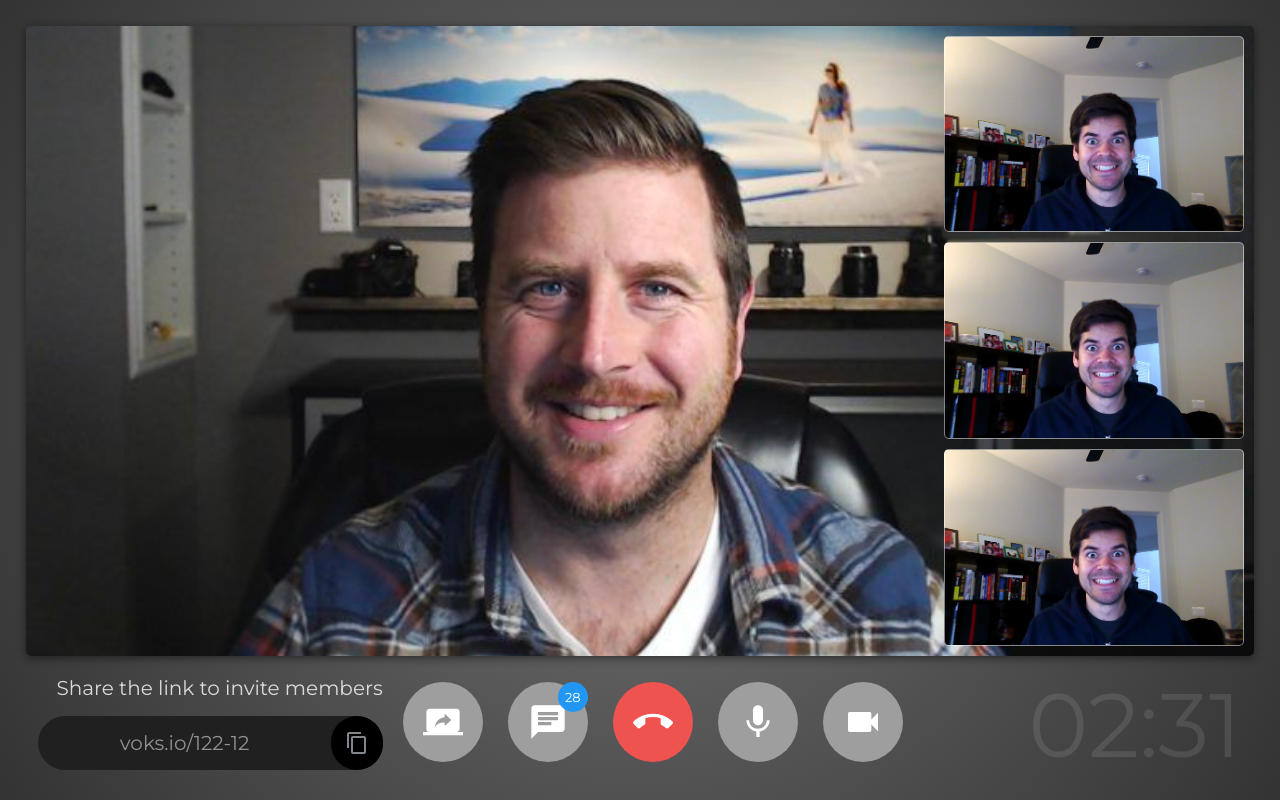
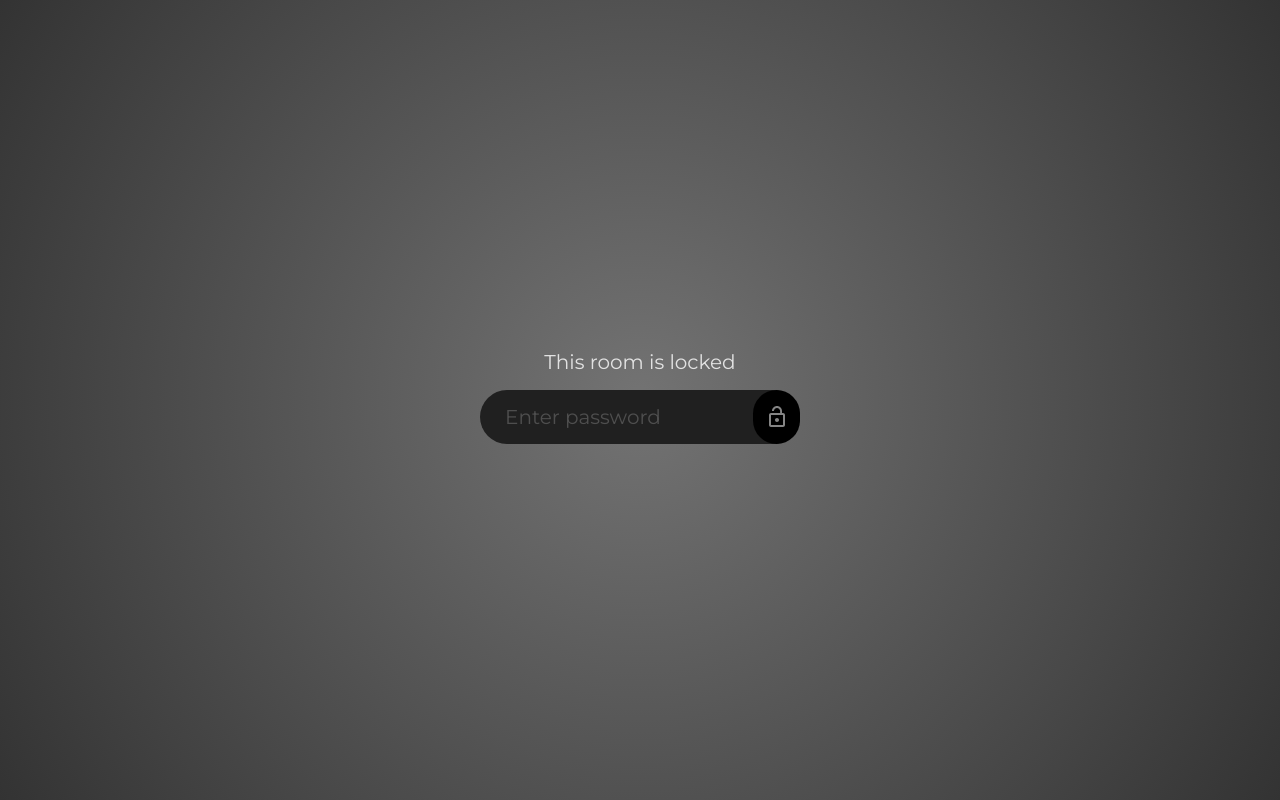
Before and after one commit to js-senpai/Voks, a website: page app/index.html in a window 1280 px wide. Drawn offline with Linux system fonts and the light colour scheme.

Commit message:
version 1.0.0

```diff
--- a/app/index.html
+++ b/app/index.html
@@ -11,7 +11,7 @@
 </head>
 <body>
 <!-- Контейнер главного экрана -->
-    <main id="main" class="container">
+    <main id="main" class="container hidden">
       <!-- Контейнер отображения пользователя -->
       <div class="user-container">
           <div class="mobile-call hidden" style="background: url('./img/@2x/user-1.png') no-repeat center;background-size: 200%;">
@@ -134,6 +134,15 @@
 		  </div>
 	  </div>
 	</main>
+<div class="password-container">
+    <div class="share-info">
+        <h4 class="password-title">This room is locked</h4>
+        <div class="password-input">
+            <input class="password-link" placeholder="Enter password">
+            <button class="password-login"><span class="lock"></span></button>
+        </div>
+    </div>
+</div>
 	<script src="js/scripts.min.js"></script>
 </body>
 </html>
--- a/app/sass/_media.sass
+++ b/app/sass/_media.sass
@@ -76,6 +76,12 @@
   .share-container::before
     content: ''
     display: block
+  .control.share-active
+    height: 100%
+  .share-container.share-active
+    display: flex
+    height: 100%
+    flex-direction: column
 @media screen and (orientation: portrait) and (max-width: 890px)
   .other-user-container
     bottom: 20px
@@ -93,6 +99,8 @@
       max-height: 100%
     .other-user,.other-user:nth-of-type(2)
       margin: 10px
+  .share-container.share-active
+    justify-content: center
 @media screen and (orientation: landscape) and (max-width: 890px)
   .share-container.active
     flex-direction: row
@@ -122,6 +130,12 @@
     height: auto
     .other-user
       height: 90px
+  .share-container.share-active
+    justify-content: space-between
+  .control.share-active
+    width: 100%
+    margin: 0
+    padding: 0
 @media only screen and (max-width : 768px)
   /**/
 
--- a/app/sass/main.sass
+++ b/app/sass/main.sass
@@ -242,14 +242,14 @@ img,iframe,video
   display: grid
   justify-content: space-between
   grid-template-columns: repeat(3,1fr)
-.share-title
+.share-title,.password-title
   height: 24px
   opacity: 0.8
   white-space: nowrap
   padding-left: 18px
   font-weight: 500
   font-size: 20px
-.share-link
+.share-link,.password-input
   max-width: 385px
   width: 100%
   height: 54px
@@ -259,7 +259,7 @@ img,iframe,video
   text-align: center
   display: flex
   justify-content: space-between
-.link
+.link,.password-link
   display: block
   width: 90%
   line-height: 54px
@@ -270,7 +270,7 @@ img,iframe,video
   outline: transparent
   border: transparent
   border-radius: 5px
-#copy-link
+#copy-link,.password-login
   display: block
   width: 55px
   height: 100%
@@ -340,4 +340,25 @@ img,iframe,video
   font-size: 90px
   align-self: center
   opacity: 0.1
+// password container
+.password-container
+  width: 100%
+  height: 100%
+  display: flex
+  justify-content: center
+  align-items: center
+.password-title
+  text-align: center
+  padding-left: 0
+.password-link
+  text-align: left
+  padding-left: 25px
+.password-login
+  background-image: none
+.lock
+  display: block
+  width: 100%
+  height: 100%
+  @include btnIcon('../img/icons/lock_open.svg')
+  background-color: #ffffff85
 @import "media" // Always at the end
```
Also changed, not shown: app/css/styles.min.css, app/img/icons/lock_open.svg (added).
